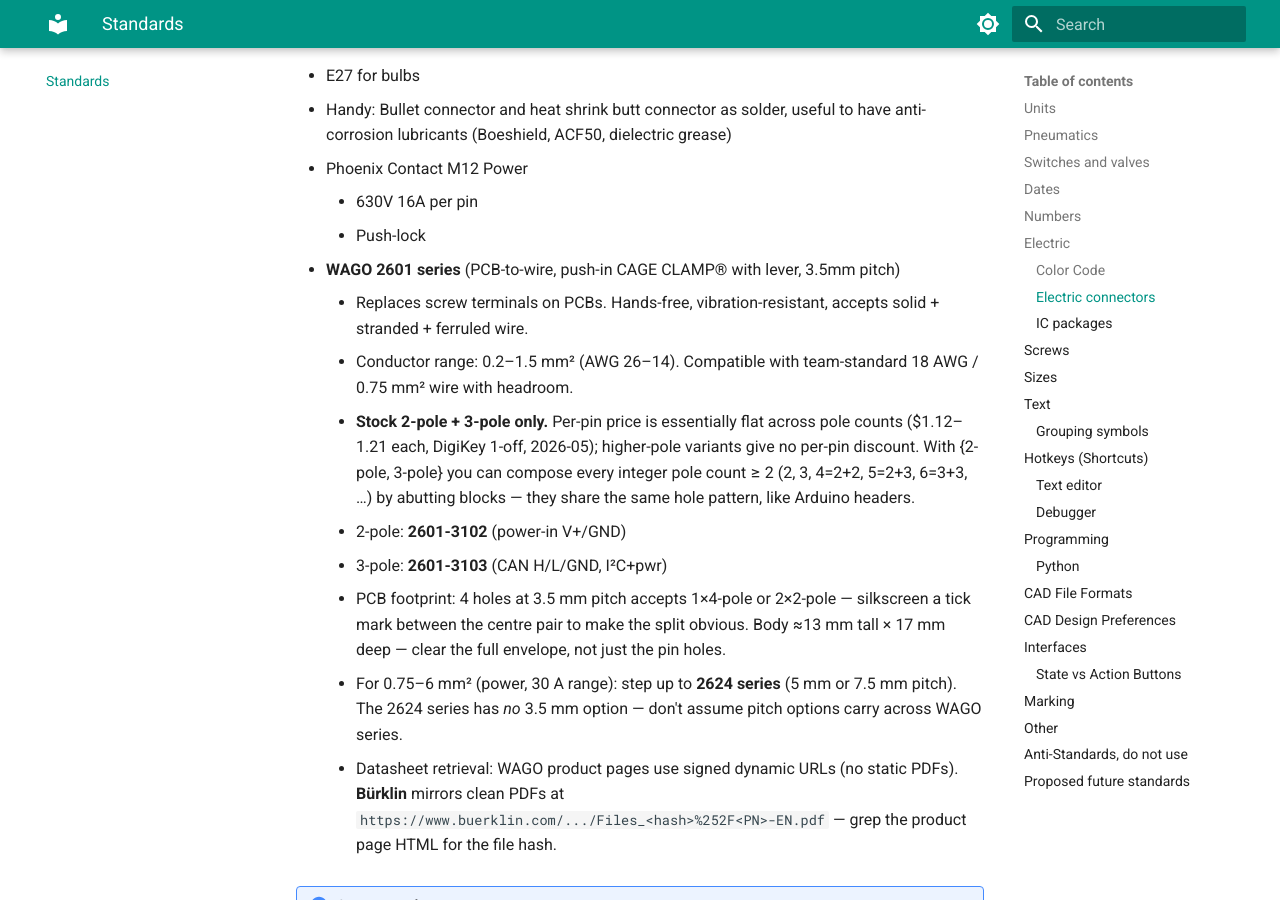
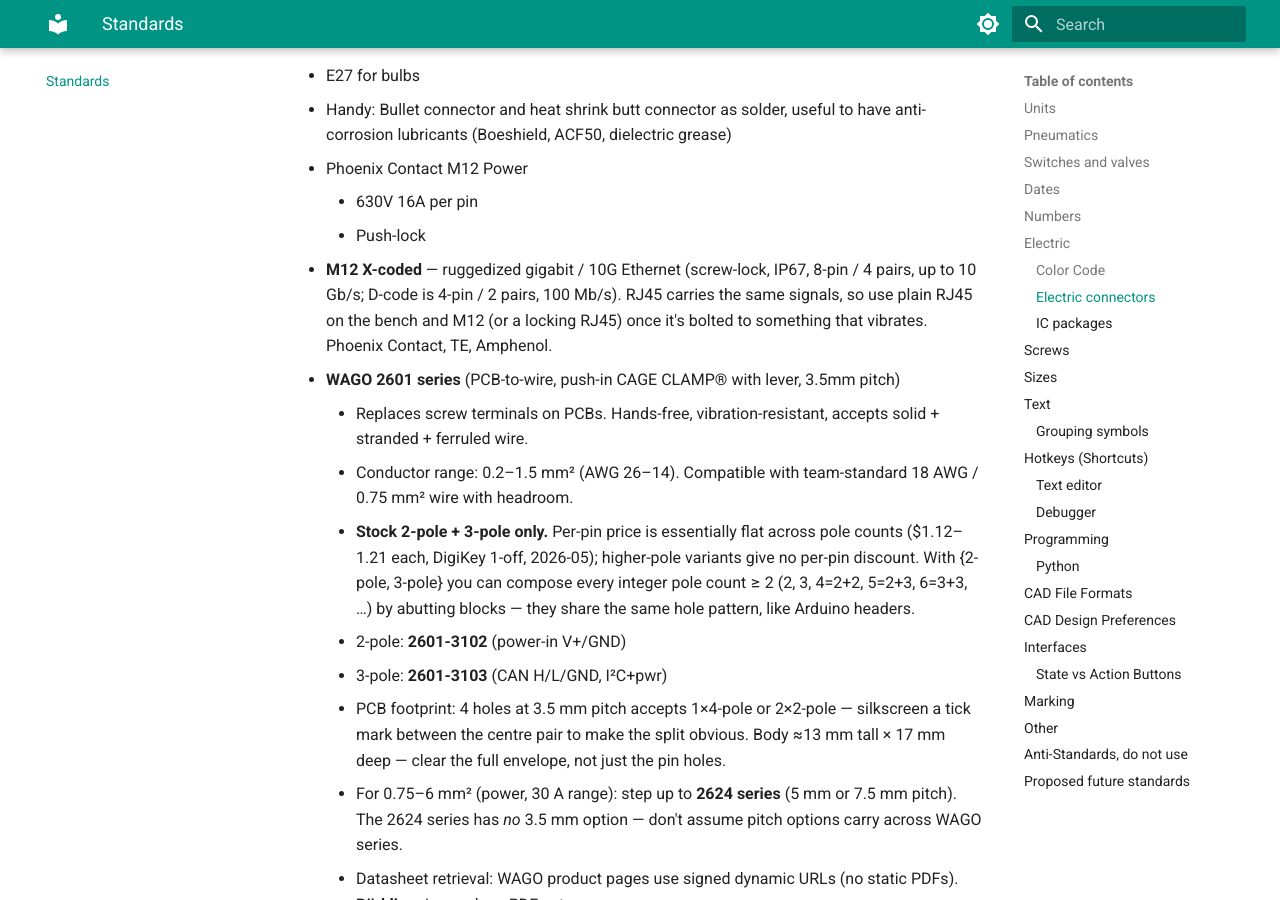
Before and after one commit to rubenayla/notes, an MkDocs documentation site: the page built from docs/standards.md, in a window 1280 px wide and 900 px high, scrolled down 6000 px. Built offline with MkDocs 1.6.1 and Material for MkDocs 9.7.7, drawn with Linux system fonts in a browser that asks for light colours.

Commit message:
standards: add M12 X-coded as ruggedized gigabit Ethernet connector
Co-Authored-By: Claude Opus 4.8 (1M context) <noreply@anthropic.com>

```diff
--- a/docs/standards.md
+++ b/docs/standards.md
@@ -170,6 +170,7 @@ Soldering Iron Tips: T12 style (heater built into the tip)
 - Phoenix Contact M12 Power
     - 630V 16A per pin
     - Push-lock
+- **M12 X-coded** — ruggedized gigabit / 10G Ethernet (screw-lock, IP67, 8-pin / 4 pairs, up to 10 Gb/s; D-code is 4-pin / 2 pairs, 100 Mb/s). RJ45 carries the same signals, so use plain RJ45 on the bench and M12 (or a locking RJ45) once it's bolted to something that vibrates. Phoenix Contact, TE, Amphenol.
 - **WAGO 2601 series** (PCB-to-wire, push-in CAGE CLAMP® with lever, 3.5mm pitch)
     - Replaces screw terminals on PCBs. Hands-free, vibration-resistant, accepts solid + stranded + ferruled wire.
     - Conductor range: 0.2–1.5 mm² (AWG 26–14). Compatible with team-standard 18 AWG / 0.75 mm² wire with headroom.
```
